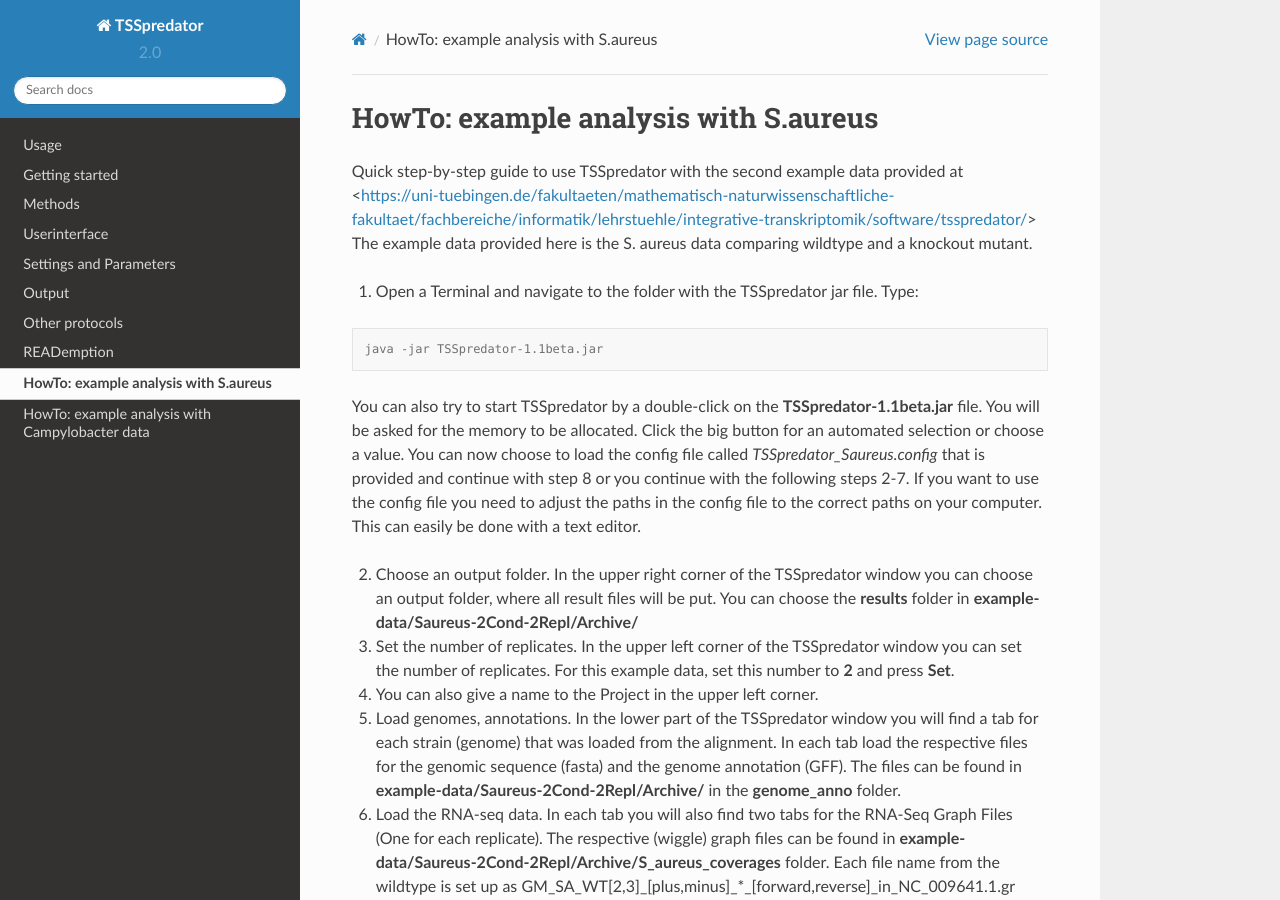
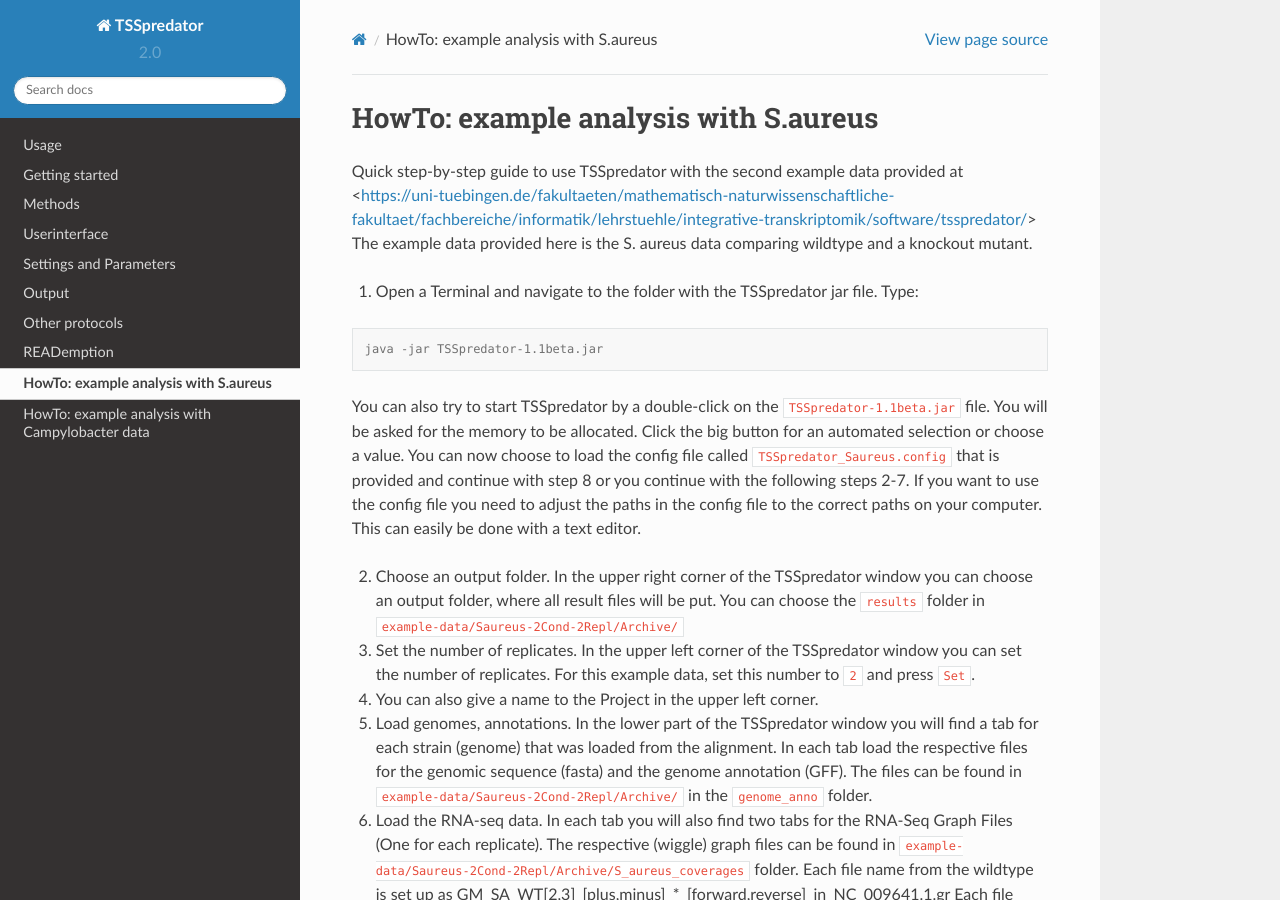
Before and after one commit to Integrative-Transcriptomics/TSSpredator2.0-rtd, a Sphinx documentation site: the page built from docs/source/example1.rst, in a window 1280 px wide and 900 px high. Built offline with Sphinx 7.4.7 and the Read the Docs theme 2.0.0, drawn with Linux system fonts in a browser that asks for light colours.

```diff
--- a/docs/source/example1.rst
+++ b/docs/source/example1.rst
@@ -13,10 +13,10 @@ The example data provided here is the S. aureus data comparing wildtype and a kn
 	 java -jar TSSpredator-1.1beta.jar
 
 
-You can also try to start TSSpredator by a double-click on the **TSSpredator-1.1beta.jar** file.
+You can also try to start TSSpredator by a double-click on the ``TSSpredator-1.1beta.jar`` file.
 You will be asked for the memory to be allocated.
 Click the big button for an automated selection or choose a value.
-You can now choose to load the config file called *TSSpredator_Saureus.config* that is provided and continue with step 8 or you continue
+You can now choose to load the config file called ``TSSpredator_Saureus.config`` that is provided and continue with step 8 or you continue
 with the following steps 2-7.
 If you want to use the config file you need to adjust the paths in the config file to the correct paths on your computer. This can easily be done with a text editor.
 
@@ -24,12 +24,12 @@ If you want to use the config file you need to adjust the paths in the config fi
    In the upper right corner of the TSSpredator window
    you can choose an output folder,
    where all result files will be put.
-   You can choose the **results** folder in **example-data/Saureus-2Cond-2Repl/Archive/**
+   You can choose the ``results`` folder in ``example-data/Saureus-2Cond-2Repl/Archive/``
 
 3. Set the number of replicates.
    In the upper left corner of the TSSpredator window
    you can set the number of replicates.
-   For this example data, set this number to **2** and press **Set**.
+   For this example data, set this number to ``2`` and press ``Set``.
 
 4. You can also give a name to the Project in the upper left corner.
 
@@ -38,12 +38,12 @@ If you want to use the config file you need to adjust the paths in the config fi
    for each strain (genome) that was loaded from the alignment.
    In each tab load the respective files for the genomic sequence (fasta)
    and the genome annotation (GFF).
-   The files can be found in **example-data/Saureus-2Cond-2Repl/Archive/** in the **genome_anno** folder.
+   The files can be found in ``example-data/Saureus-2Cond-2Repl/Archive/`` in the ``genome_anno`` folder.
 
 6. Load the RNA-seq data.
    In each tab you will also find two tabs for the RNA-Seq Graph Files
    (One for each replicate).
-   The respective (wiggle) graph files can be found in **example-data/Saureus-2Cond-2Repl/Archive/S_aureus_coverages**
+   The respective (wiggle) graph files can be found in ``example-data/Saureus-2Cond-2Repl/Archive/S_aureus_coverages``
    folder. Each file name from the wildtype is set up as
    GM_SA_WT[2,3]_[plus,minus]_*_[forward,reverse]_in_NC_009641.1.gr
    Each file name from the knockout is set up as
@@ -57,16 +57,16 @@ If you want to use the config file you need to adjust the paths in the config fi
 7. Save the configuration.
    The configuration is now complete using standard parameters.
    If you want, you can save the configuration for later use
-   by clicking the **Save** button in the lower left corner.
+   by clicking the ``Save`` button in the lower left corner.
 
 8. Start the detection procedure.
-   Start the process by clicking the **RUN** button
+   Start the process by clicking the ``RUN`` button
    in the lower right corner.
 
 9. View the results.
    An overview statistic will be shown at the end of the process
    in the message area (lower part of the TSSpredator window).
    Detailed results can be found in the output folder.
-   The *MasterTable* contains detailed information on all predicted TSS.
-   In *TSSstatistics.tsv* you can find a more detailed overview
+   The ``MasterTable`` contains detailed information on all predicted TSS.
+   In ``TSSstatistics.tsv`` you can find a more detailed overview
    of TSS classifications.
```
